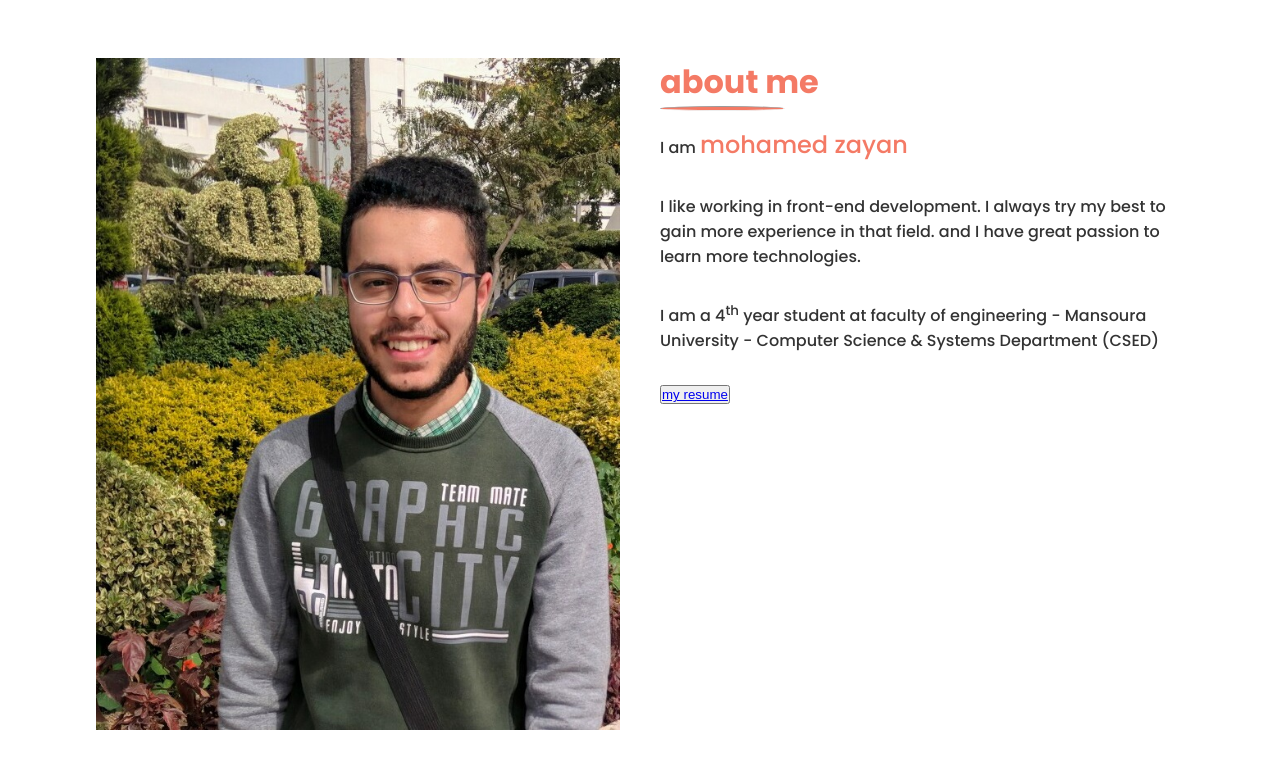
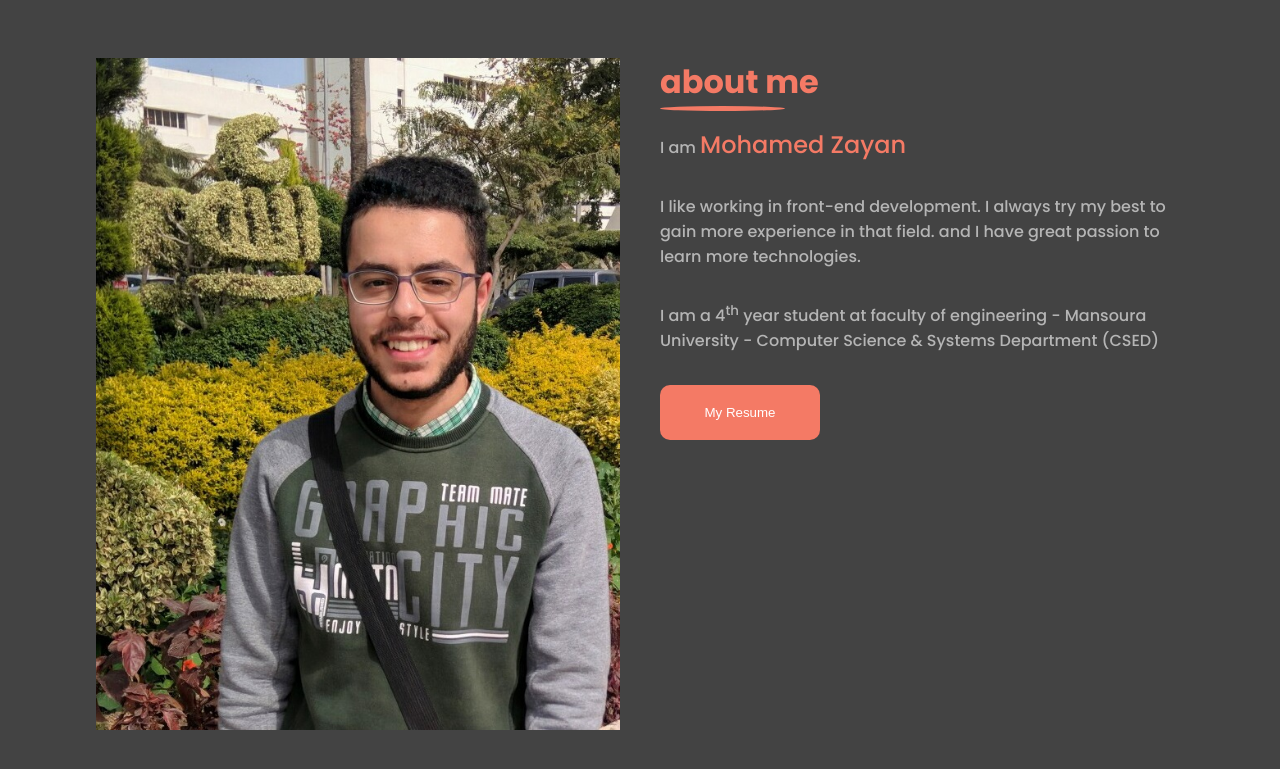
Before and after one commit to m7mdZayan/portfolio, a website: page index.html in a window 1280 px wide. Shown: the part 857-1626 px from the top of the page. Drawn offline with Linux system fonts and the light colour scheme; files whose address does not match are found by name.

Commit message:
add about section

```diff
--- a/index.html
+++ b/index.html
@@ -1,5 +1,5 @@
 <!DOCTYPE html>
-<html lang="en">
+<html lang="en" data-theme="dark">
   <head>
     <meta charset="UTF-8" />
     <meta name="viewport" content="width=device-width, initial-scale=1.0" />
@@ -76,7 +76,14 @@
               I am a 4<sup>th</sup> year student at faculty of engineering -
               Mansoura University - Computer Science & Systems Department (CSED)
             </p>
-            <button><a href="#">my resume</a></button>
+
+            <a
+              class="about__btn"
+              target="_blank"
+              href="https://drive.google.com/file/d/1ZNlskWBrXWbbMrUIjuzSBwppFenSlNJX/view?usp=sharing"
+            >
+              <button>my resume</button></a
+            >
           </div>
         </div>
       </section>
--- a/style/main.scss
+++ b/style/main.scss
@@ -216,6 +216,7 @@ h2 {
 
 .about {
   padding: 8rem 0;
+  background-color: var(--bg-panel);
 
   &__container {
     display: flex;
@@ -226,7 +227,6 @@ h2 {
     }
   }
   .img__container {
-    // height: 500px;
     @media (min-width: 700px) {
       flex-basis: 50%;
       margin-right: 4rem;
@@ -251,6 +251,7 @@ h2 {
       color: var(--main-color);
       font-size: 2.4rem;
       margin-bottom: 3.2rem;
+      text-transform: capitalize;
     }
   }
 
@@ -259,11 +260,32 @@ h2 {
       flex-basis: 50%;
     }
   }
+
+  &__btn {
+    background-color: var(--main-color);
+    border: none;
+    outline: none;
+    border-radius: 1rem;
+    transition: all 0.3s;
+    cursor: pointer;
+    text-decoration: none;
+    color: #fff;
+    text-transform: capitalize;
+    &:hover {
+      border-radius: 2rem;
+    }
+    button {
+      @extend .about__btn;
+      width: 16rem;
+      padding: 2rem;
+    }
+  }
 }
 
 .horizantal-line {
   width: 125px;
   height: 5px;
   background-color: var(--main-color);
+  border: none;
   border-radius: 50%;
 }
```
Also changed, not shown: style/style.css, 1 other file.
